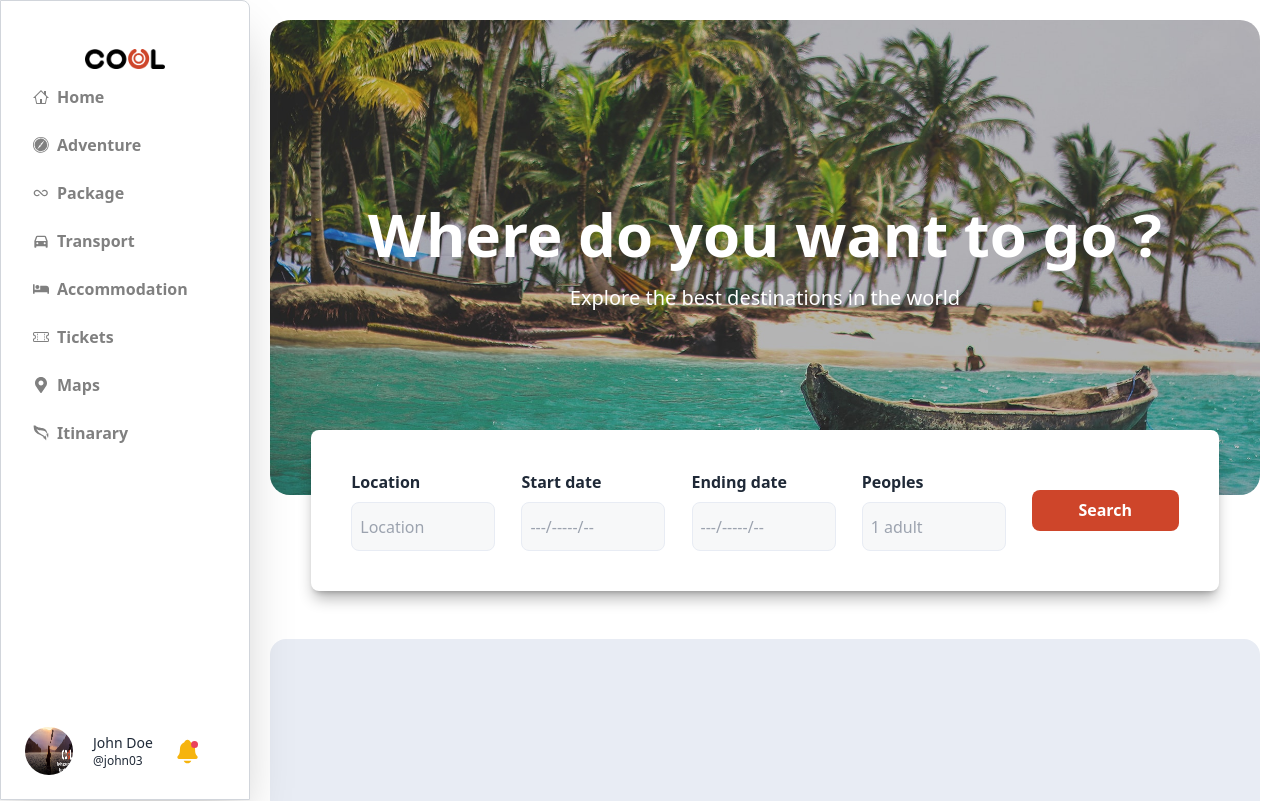
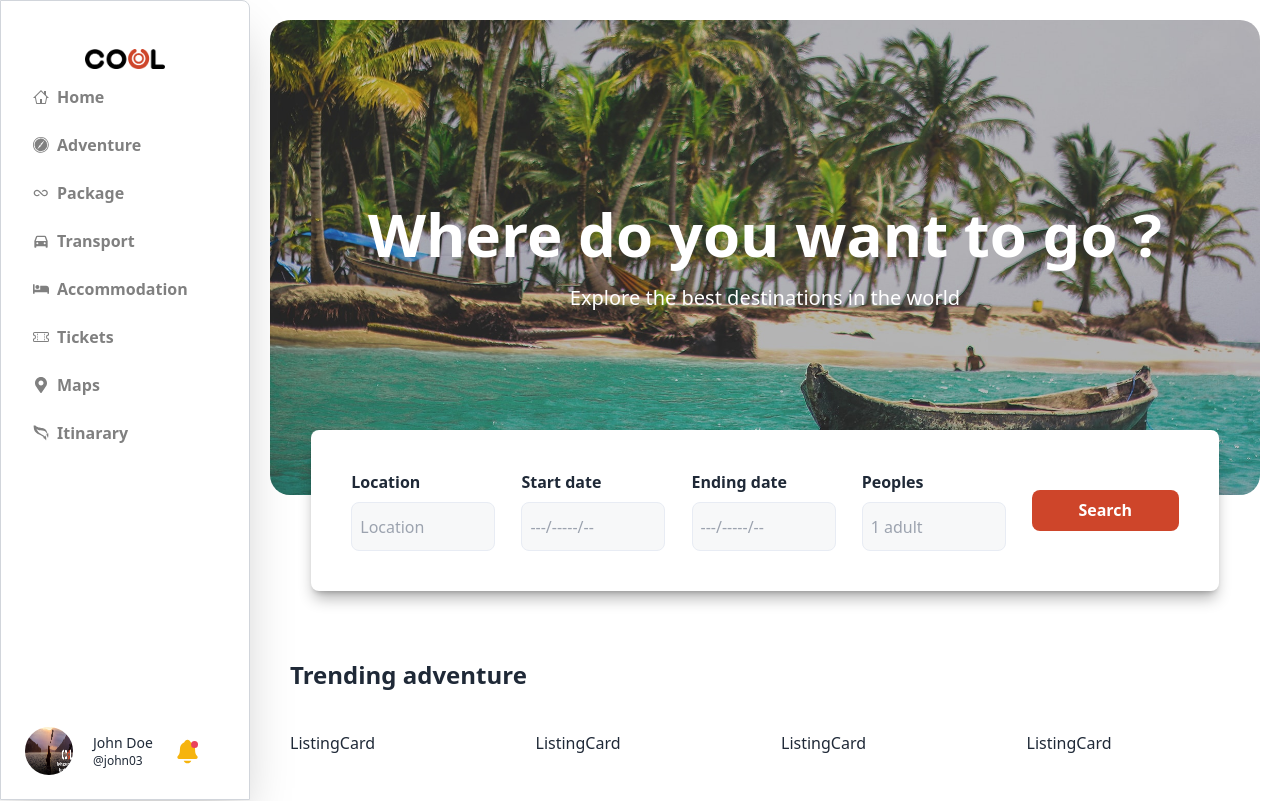
Before and after one commit to AxelCoolpa/COOL-FRONT, a React (Vite) app: page / in a window 1280 px wide. Shown: the top 801 px of the page. Built offline with nearby package versions, Linux system fonts and the light colour scheme.

Commit message:
render ListingCard mapping

```diff
--- a/src/pages/Home.tsx
+++ b/src/pages/Home.tsx
@@ -1,19 +1,31 @@
 import React from 'react'
+
+import { listings } from '../mocks/listingsCards'
+
 import SideBar from '../components/sidebar/SideBar'
 import HeaderSection from '../components/sections/HeaderSection'
+import ListingCard from '../components/listings/ListingCard'
+
 import headerImg from '../assets/headerImg.jpg'
 
 const Home = () => {
 	return (
 		<div>
 			<SideBar />
-			<div className='flex flex-col items-end xl:items-center w-full p-5 md:pl-[220px] xl:pl-[270px] gap-36'>
+			<div className='flex flex-col w-full p-5 md:pl-[220px] xl:pl-[270px] gap-36'>
 				<HeaderSection
 					title='Where do you want to go ?'
 					subtitle='Explore the best destinations in the world'
 					image={headerImg}
 				/>
-				<div className='bg-[#E8ECF4] w-full h-screen rounded-2xl'></div>
+				<div className='p-5'>
+					<h2 className='text-2xl font-semibold'>Trending adventure</h2>
+					<div className='pt-10 grid grid-cols-1 sm:grid-cols-2 md:grid-cols-3 xl:grid-cols-4 gap-8'>
+						{listings.map((listing) => {
+							return <ListingCard key={listing.id} data={listing} />
+						})}
+					</div>
+				</div>
 			</div>
 		</div>
 	)
```
